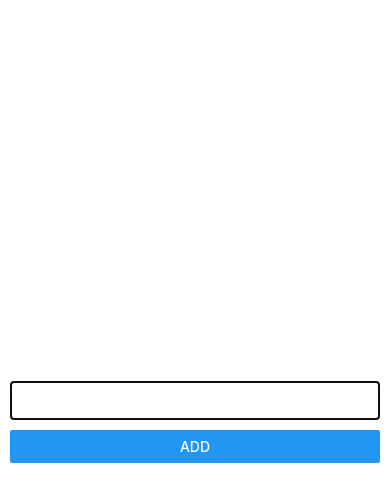
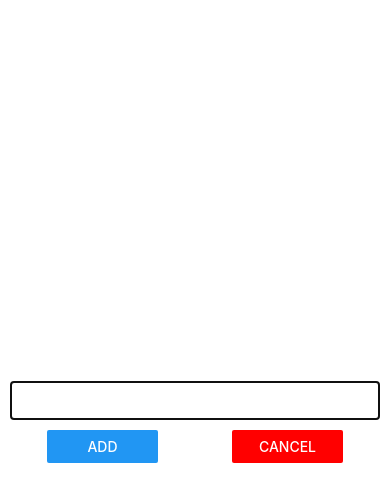
Before and after one commit to regotiss/React-Native-Name-App, a React Native app: screen / in a window 390 px wide. Both pictures are taken after a click on the button "ADD NAME". Shown: the top 502 px of the page. Built offline with nearby package versions, Linux system fonts and the light colour scheme.

Commit message:
Add cancel button on name input

```diff
--- a/App.js
+++ b/App.js
@@ -25,7 +25,7 @@ export default function App() {
   return (
     <View style={styles.screen}>
       <Button title="Add Name" onPress={() => setAddMode(true)}/>
-      <NameInput show={addMode} addName={addName} />
+      <NameInput show={addMode} onCancel={() => setAddMode(false)} addName={addName} />
       <View>
         <FlatList
           data={names}
--- a/components/NameInput.js
+++ b/components/NameInput.js
@@ -3,18 +3,25 @@ import { View, TextInput, Button, StyleSheet, Modal } from "react-native";
 
 const NameInput = props => {
   const [name, setName] = useState("");
-  const { addName, show } = props;
+  const { addName, show, onCancel } = props;
 
   const onAdd = () => {
-    addName(name)
-    setName('');
-  }
+    addName(name);
+    setName("");
+  };
 
   return (
     <Modal visible={show}>
       <View style={styles.inputContainer}>
         <TextInput style={styles.input} onChangeText={setName} value={name} />
-        <Button title="ADD" onPress={onAdd} />
+        <View style={styles.buttonContainer}>
+          <View style={styles.button}>
+            <Button title="ADD" onPress={onAdd} />
+          </View>
+          <View style={styles.button}>
+            <Button title="CANCEL" color="red" onPress={onCancel} />
+          </View>
+        </View>
       </View>
     </Modal>
   );
@@ -32,6 +39,13 @@ const styles = StyleSheet.create({
     borderWidth: 1,
     padding: 10,
     marginBottom: 10
+  },
+  buttonContainer: {
+    flexDirection: "row",
+    justifyContent: "space-around"
+  },
+  button: {
+    width: '30%'
   }
 });
 
```
